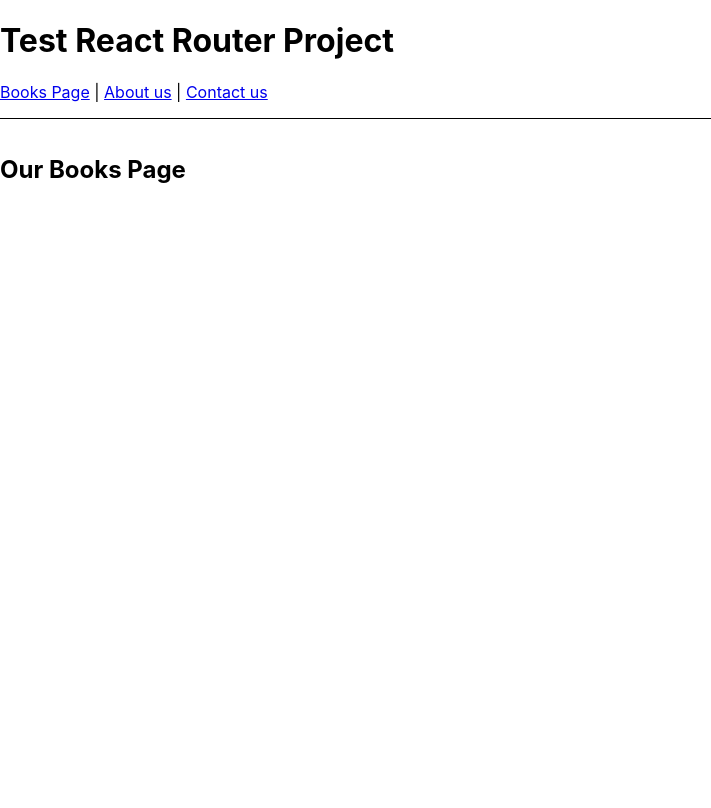
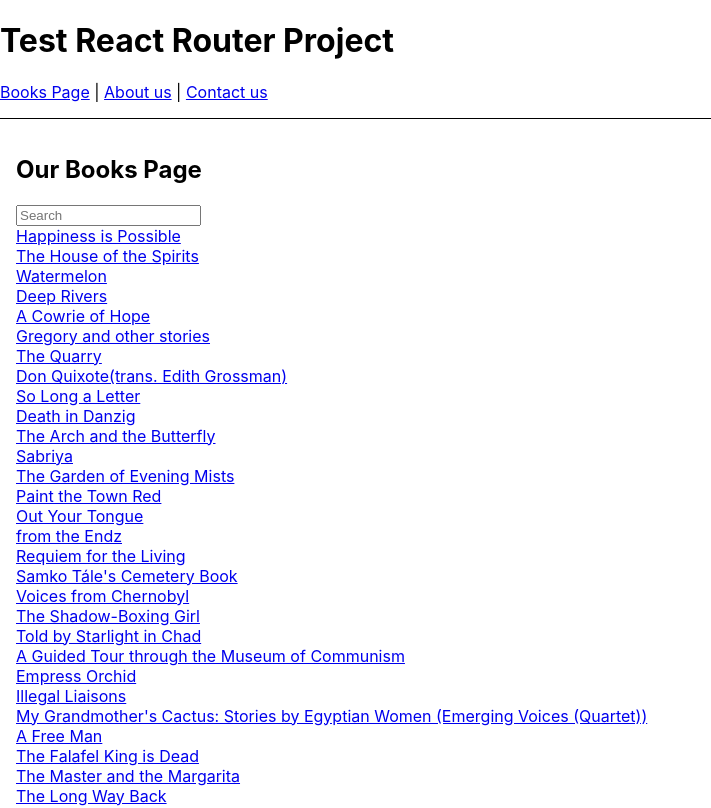
Before and after one commit to arianXdev/react-router-test-app, a React (Create React App) app: page /Books in a window 1280 px wide. Shown: the top 808 px of the page, without its empty margins (0-711 px from the left). Built offline with nearby package versions, Linux system fonts and the light colour scheme.

Commit message:
feat: added Links to Books Component

```diff
--- a/src/components/Books/Books.jsx
+++ b/src/components/Books/Books.jsx
@@ -1,9 +1,23 @@
+import { getBooks } from "../../data/data";
+
+import { Link } from "react-router-dom";
+
 import styles from "./Books.module.css";
 
 export default function Books() {
+	const books = getBooks();
+
 	return (
 		<div className={styles.Books}>
 			<h2>Our Books Page</h2>
+
+			<input type="text" placeholder="Search" />
+
+			{books.map((book, index) => (
+				<Link style={{ display: "block" }} to={`/books/${book.id}`} key={index}>
+					{book.fields.Title}
+				</Link>
+			))}
 		</div>
 	);
 }
--- a/src/components/Books/Books.module.css
+++ b/src/components/Books/Books.module.css
@@ -1,3 +1,3 @@
 .Books {
-	padding: 1rem 0;
+	padding: 1rem;
 }
```
